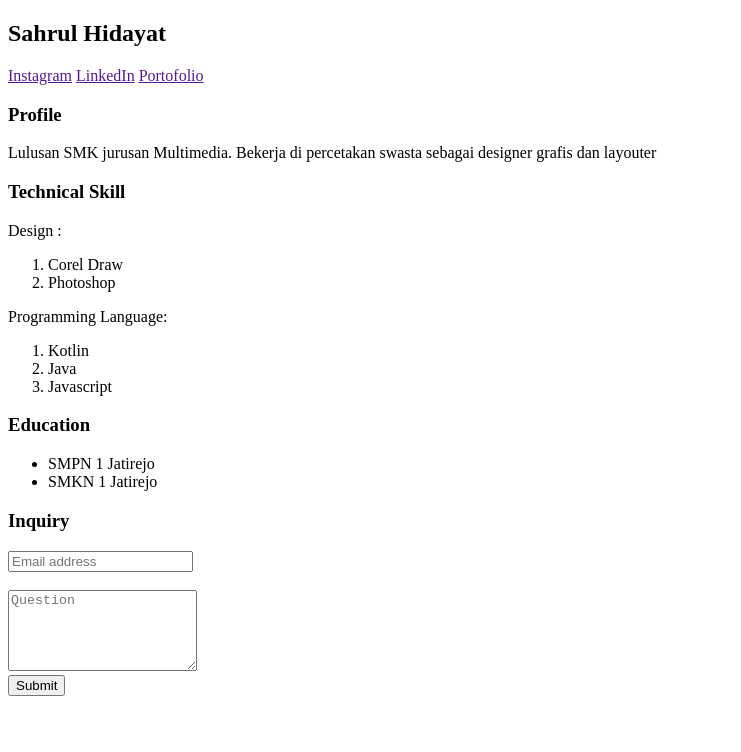
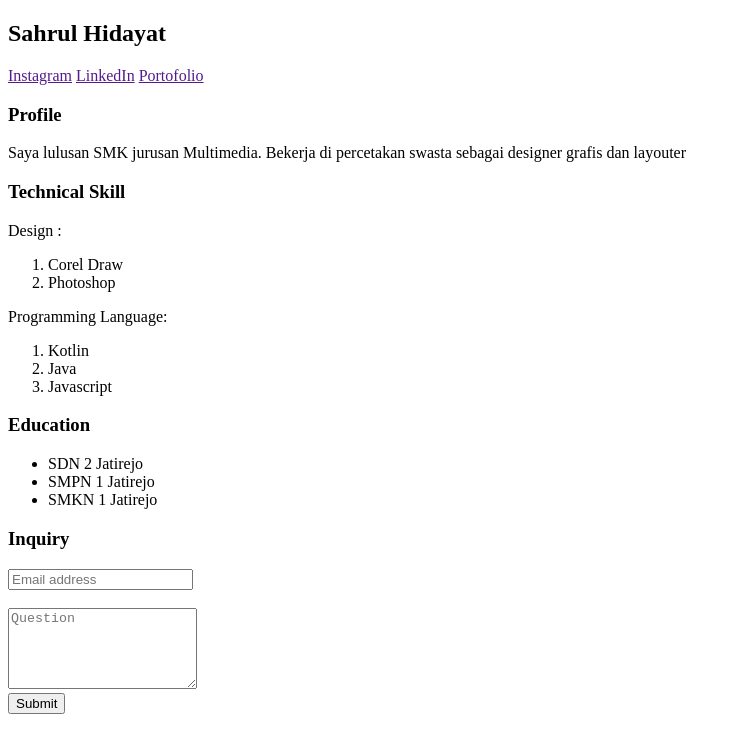
Before and after one commit to sahrulhidayat/webprogramming-batch-6, a plain HTML site: page Sesi-02/belajar_html/index.html in a window 1280 px wide. Shown: the whole page, without its empty margins (0-741 px from the left). Drawn offline with Linux system fonts and the light colour scheme.

Commit message:
Initial commit

```diff
--- a/Materi/Sesi-02/belajar_html/index.html
+++ b/Sesi-02/belajar_html/index.html
@@ -11,7 +11,7 @@
     <a href="">Instagram</a> <a href="">LinkedIn</a> <a href="">Portofolio</a>
 
     <h3>Profile</h3>
-    <p>Lulusan SMK jurusan Multimedia. Bekerja di percetakan swasta sebagai designer grafis dan layouter</p>
+    <p>Saya lulusan SMK jurusan Multimedia. Bekerja di percetakan swasta sebagai designer grafis dan layouter</p>
 
     <h3>Technical Skill</h3>
 
@@ -32,6 +32,7 @@
     <h3>Education</h3>
 
     <ul>
+        <li>SDN 2 Jatirejo</li>
         <li>SMPN 1 Jatirejo</li>
         <li>SMKN 1 Jatirejo</li>
     </ul>
```
Also changed, not shown: Sesi-01/index.html (renamed from Materi/Sesi-01/index.html), Sesi-02/belajar_html/Form.html (renamed from Materi/Sesi-02/belajar_html/Form.html), Sesi-02/readme.txt (added), 1 other file.
